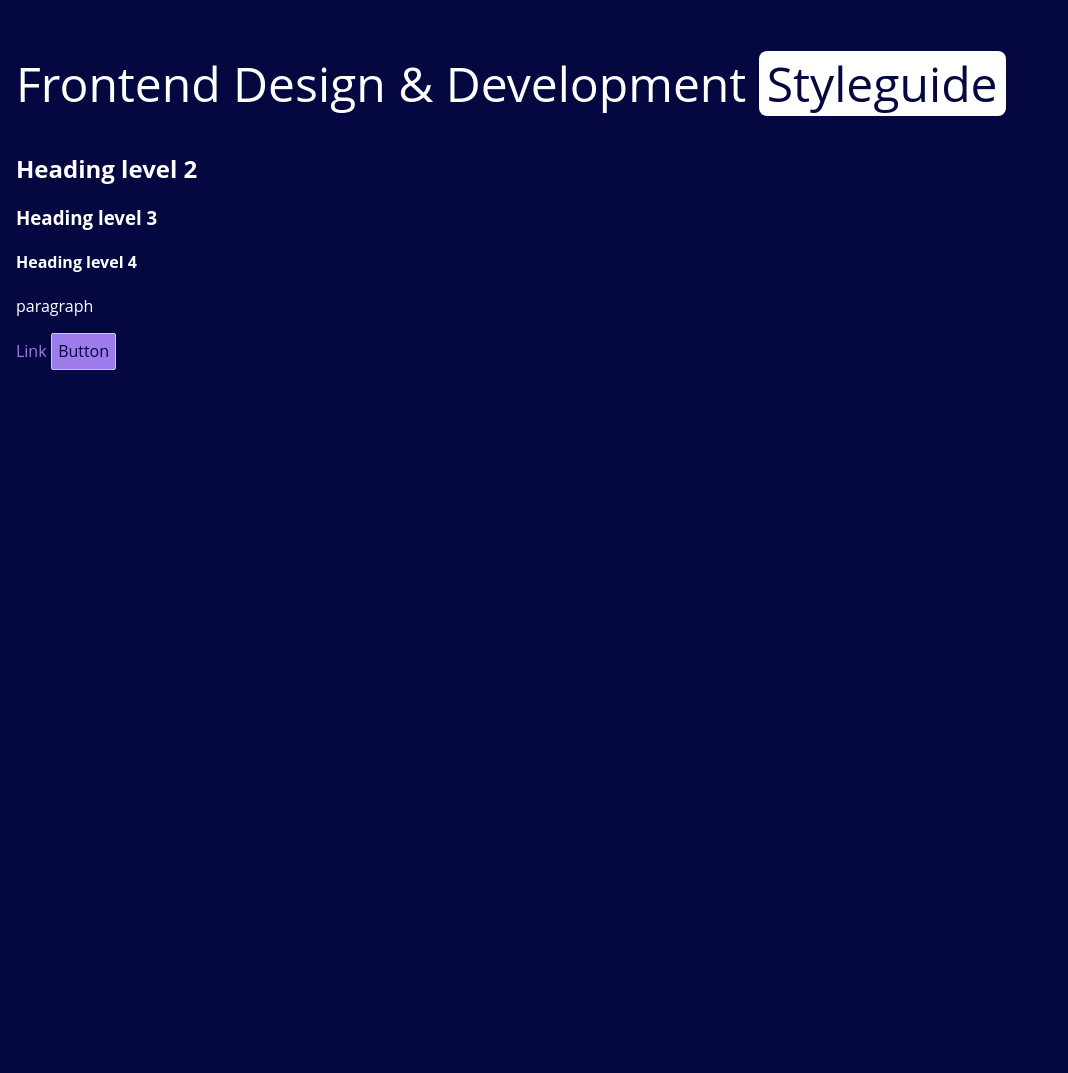
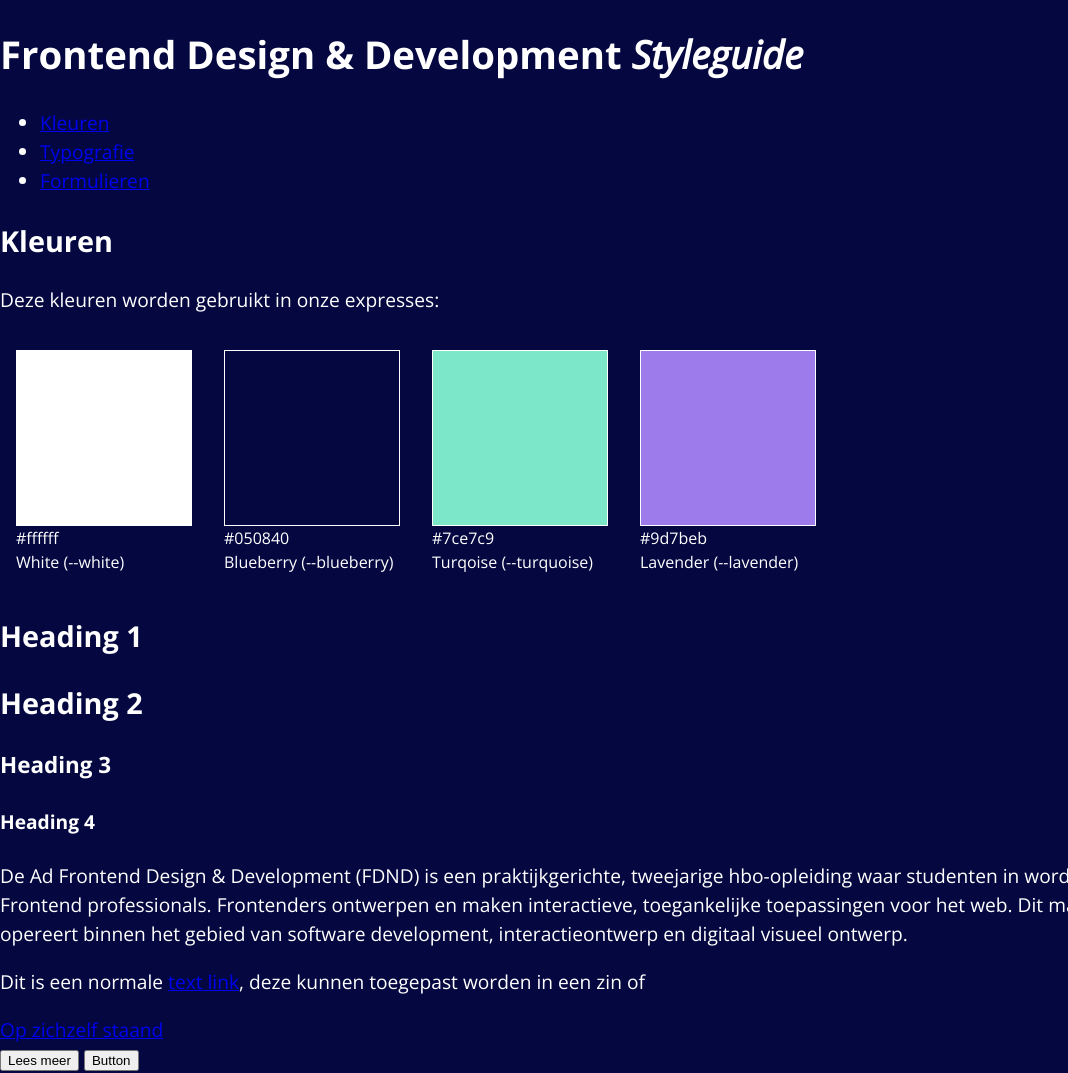
Before and after one commit to fdnd/styleguide.fdnd.nl, a plain HTML site: page index.html in a window 1280 px wide. Shown: the whole page, without its empty margins (0-1068 px from the left). Before the commit the page ends 800 px from the top, so only its background shows below. Drawn offline with nearby package versions, Linux system fonts and the light colour scheme.

Commit message:
changed some things

```diff
--- /dev/null
+++ b/fdnd.css
@@ -0,0 +1,35 @@
+:root {
+	--white: #ffffff;
+	--blueberry: #050840;
+	--turquoise:#7ce7c9;
+	--lavender: #9d7beb;
+  --radius:.5rem;
+  --pill: 2rem;
+}
+
+*,
+*::before,
+*::after {
+	box-sizing:border-box;
+}
+html, body {
+	position: relative;
+}
+html {
+    line-height: 1.5;
+    scroll-behavior: smooth;
+}
+body {
+  margin: 0; padding: 0;
+  box-sizing: border-box;
+  font-family: "Open Sans", sans-serif;
+  font-size: 1.2rem;
+  background: var(--blueberry);
+  color: var(--white);
+
+  /* Creating Tomorrow payoff */
+  background-image: url(/assets/hvapayoff.svg);
+  background-position: bottom 2rem right 2rem;
+  background-repeat: no-repeat;
+  background-size: 10rem;
+}
--- a/index.html
+++ b/index.html
@@ -1,15 +1,26 @@
 <!DOCTYPE html>
-<html lang="en">
+<html lang="nl">
 <head>
   <meta charset='utf-8'>
   <meta name='viewport' content='width=device-width,initial-scale=1'>
+  <title>FDND Styleguide</title>
+  <meta name="description" content="Styleguide voor FDND"/>
 
-	<title>FDND Styleguide</title>
+  <link rel="canonical" href="https://styleguide.fdnd.nl/"/>
+  <meta name="robots" content="index, follow"/>
+
+  <link href="https://fonts.googleapis.com/css2?family=Open+Sans:ital,wght@0,300;0,400;0,700;1,300;1,400&display=swap" rel="stylesheet">
+  <link rel='stylesheet' href='/fdnd.css'>
+  <link rel="stylesheet" href="/local.css">
 
   <link rel='icon' type='image/png' href='/favicon.png'>
-	<link rel='stylesheet' href='public/global.css'>
-    <link rel='stylesheet' href='public/header.css'>
 
+  <meta property="og:title" content="FDND Styleguide"/>
+  <meta property="og:description" content="Styleguide pagina voor de Ad Frontend Design & Development"/>
+  <meta property="og:site_name" content="styleguide.fdnd.nl"/>
+  <meta property="og:url" content="https://styleguide.fdnd.nl"/>
+  <meta property="og:type" content="website"/>
+  <link rel="manifest" href="/manifest.json">
 </head>
 
 <body>
@@ -17,15 +28,64 @@
     <h1>Frontend Design & Development <em>Styleguide</em></h1>
   </header>
 
+  <nav>
+    <ul>
+      <li><a href="#colors">Kleuren</a></li>
+      <li><a href="#typography">Typografie</a></li>
+      <li><a href="#forms">Formulieren</a></li>
+    </ul>
+  </nav>
+
   <main>
-        <section>
-            <h2>Heading level 2</h2>
-            <h3>Heading level 3</h3>
-            <h4>Heading level 4</h4>
 
-            <p>paragraph</p>
+    <!-- List of colors -->
+    <section id="colors">
+      <h2>Kleuren</h2>
+      <p>Deze kleuren worden gebruikt in onze expresses:</p>
 
-            <a href="#">Link</a>
+      <div>
+        <article>
+          <h2>White (--white)</h2>
+          <p>#ffffff</p>
+          <div></div>
+        </article>
+
+        <article>
+          <h2>Blueberry (--blueberry)</h2>
+          <p>#050840</p>
+          <div></div>
+        </article>
+
+        <article>
+          <h2>Turqoise (--turquoise)</h2>
+          <p>#7ce7c9</p>
+          <div></div>
+        </article>
+
+        <article>
+          <h2>Lavender (--lavender)</h2>
+          <p>#9d7beb</p>
+          <div></div>
+        </article>
+      </div>
+    </section>
+
+    <!-- List of all typographic items -->
+    <section id="typography">
+      <h1>Heading 1</h1>
+      <h2>Heading 2</h2>
+      <h3>Heading 3</h3>
+      <h4>Heading 4</h4>
+
+      <p>De Ad Frontend Design & Development (FDND) is een praktijkgerichte, tweejarige hbo-opleiding waar studenten in worden opgeleid tot Frontend professionals. Frontenders ontwerpen en maken interactieve, toegankelijke toepassingen voor het web. Dit maakt dat een frontender opereert binnen het gebied van software development, interactieontwerp en digitaal visueel ontwerp.</p>
+
+      <p> Dit is een normale <a href="#">text link</a>, deze kunnen toegepast worden in een zin of</p>
+      <a href="#">Op zichzelf staand</a>
+    </section>
+
+    <!-- Buttons etc -->
+    <section id="forms">
+      <button class="pill">Lees meer</button>
 
       <button>Button</button>
     </section>
@@ -35,5 +95,6 @@
   <footer>
 
   </footer>
+
 </body>
 </html>
--- /dev/null
+++ b/local.css
@@ -0,0 +1,35 @@
+#colors > div {
+  display: flex;
+  flex-direction: row;
+  flex-wrap: wrap;
+}
+#colors article {
+  margin: 1rem;
+  width: 11rem;
+  padding: 0;
+  display: flex;
+  flex-direction: column-reverse;
+}
+#colors article h2,
+#colors article p {
+  margin: 0; padding: 0;
+  font-size: 1rem;
+  font-weight: normal;
+}
+#colors article div {
+  width: 11rem;
+  height: 11rem;
+  border: 1px solid var(--white)
+}
+#colors article:nth-of-type(1) div {
+  background: var(--white);
+}
+#colors article:nth-of-type(2) div {
+  background-color: var(--blueberry);
+}
+#colors article:nth-of-type(3) div {
+  background-color: var(--turquoise);
+}
+#colors article:nth-of-type(4) div {
+  background-color: var(--lavender);
+}
--- a/public/global.css
+++ b/public/global.css
@@ -1,9 +1,10 @@
 :root {
-	--primary: #fff;
+	--primary: #ffffff;
 	--secondary: #050840;
 	--highlight-primary:#7ce7c9;
 	--highlight-secondary: #9d7beb;
-   	 --radius:.5rem;
+  --radius:.5rem;
+  --pill: 2rem;
 }
 
 *,
@@ -67,7 +68,6 @@ button {
 img {
 	max-width:100%
 }
-
 svg {
 	width:1.75rem;
 	stroke: var(--secondary);
```
Also changed, not shown: favicon.png (added), manifest.json (added), public/assets/hvalogo.svg (added), public/assets/hvapayoff.svg (added). Lines whose indentation alone changed are shown as unchanged.
